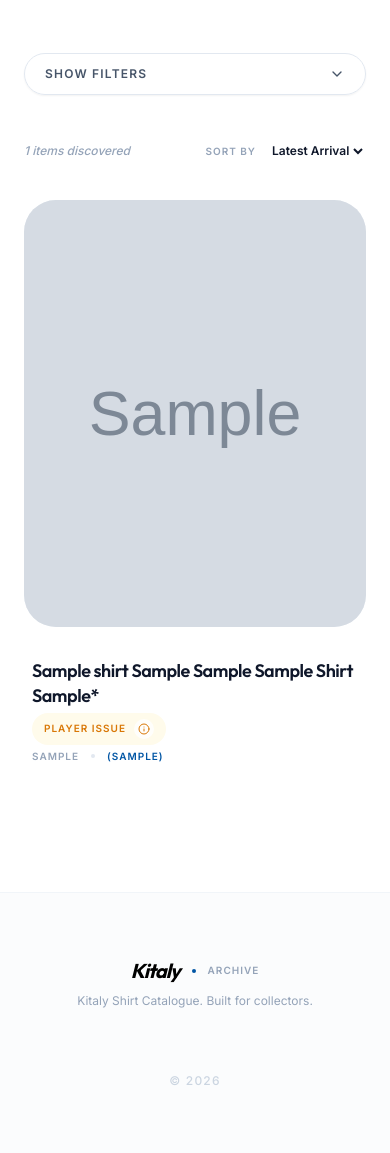
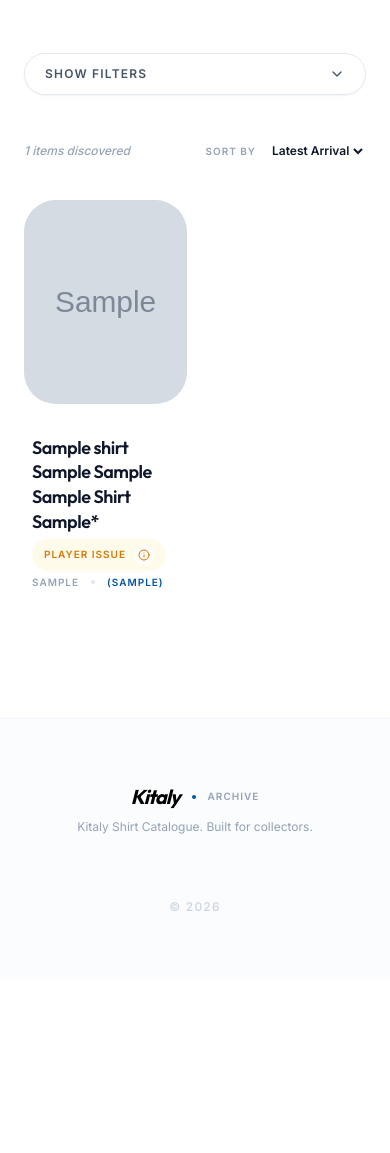
Before and after one commit to VitoAntonioPagone/kitaly, a Flask app: page / in a window 390 px wide. Shown: the part 316-1469 px from the top of the page. After the commit the page ends 1227 px from the top, so only its background shows below. Run offline with Flask 3, Linux system fonts and the light colour scheme; tables that the repository leaves empty hold one stand-in row (values such as "Sample post"); grey boxes marked "Sample" are stand-in pictures; some libraries are stand-ins or nearby versions.

Commit message:
two items in a row

```diff
--- a/templates/public/catalog.html
+++ b/templates/public/catalog.html
@@ -189,7 +189,7 @@
                 </form>
             </div>
 
-            <div class="grid grid-cols-1 sm:grid-cols-2 xl:grid-cols-3 gap-x-8 gap-y-16">
+            <div class="grid grid-cols-2 sm:grid-cols-2 xl:grid-cols-3 gap-x-4 sm:gap-x-8 gap-y-10 sm:gap-y-16">
                 {% for shirt in shirts %}
                 <a href="{{ url_for('public.shirt_detail', shirt_id=shirt.id, slug=shirt.slug) }}"
                     class="group block">
```
